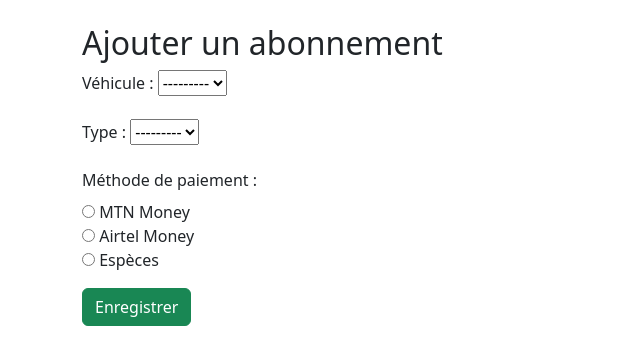
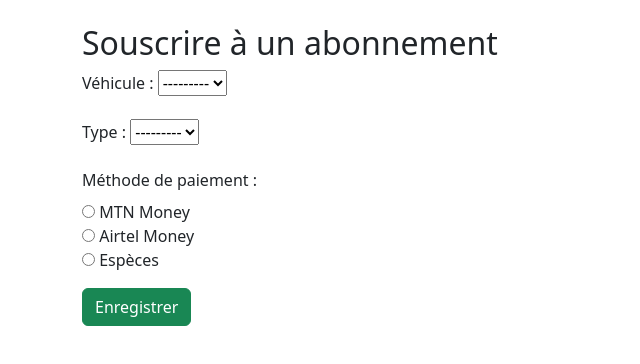
Before and after one commit to jsetoka/amc, a Django app: page /abonnements/ajouter/ in a window 1280 px wide. Shown: the part 56-420 px from the top of the page, without its empty margins (0-640 px from the left). Run offline with Django 4.2, Linux system fonts and the light colour scheme; the visitor is signed in with stand-in values (Sample User, id 1); data that the repository does not hold is empty.

Commit message:
Mise à jour du projet Django : corrections + nouvelles fonctionnalités

```diff
--- a/templates/abonnements/create.html
+++ b/templates/abonnements/create.html
@@ -1,5 +1,5 @@
 {% extends 'base.html' %} {% block content %}
-<h2>{% if abonnement %}Modifier{% else %}Ajouter{% endif %} un abonnement</h2>
+<h2>{% if abonnement %}Modifier{% else %}Souscrire à{% endif %} un abonnement</h2>
 <form method="post">
   {% csrf_token %}
 
```
